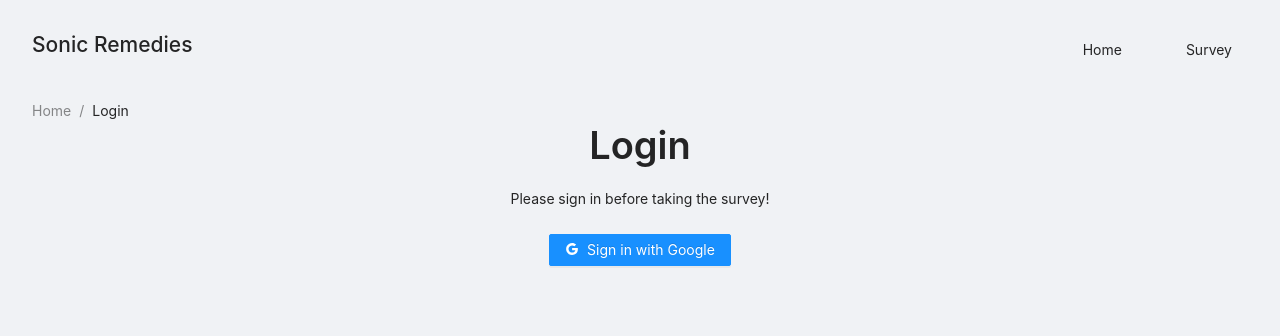
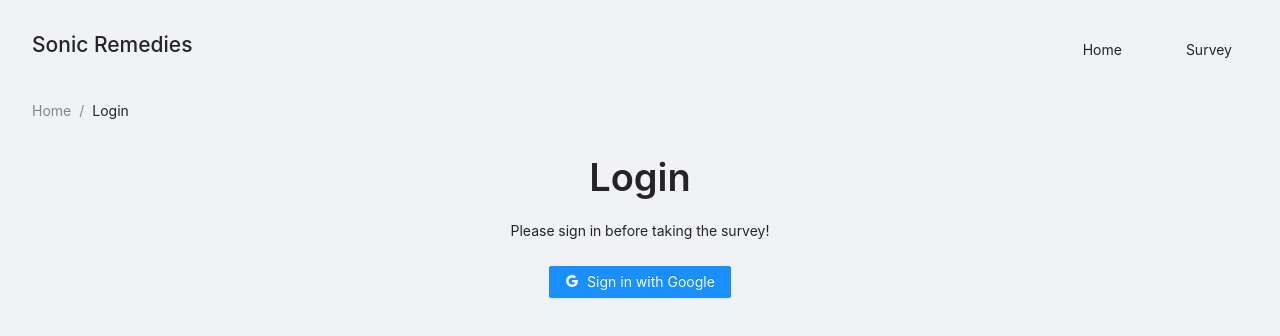
Before and after one commit to jfaro/sonic-remedies, a React (Create React App) app: page /login in a window 1280 px wide. Shown: the top 336 px of the page. Built offline with nearby package versions, Linux system fonts and the light colour scheme; no server answers.

Commit message:
Update global styles

```diff
--- a/src/App.js
+++ b/src/App.js
@@ -10,10 +10,8 @@ import { AuthProvider } from './contexts/AuthContext';
 
 import Home from './pages/Home';
 import Survey from './pages/Survey';
-import Admin from './pages/admin/Admin';
+import Admin from './pages/Admin';
 import Login from './pages/Login';
-import CreateSurvey from './pages/admin/CreateSurvey';
-import Surveys from './pages/admin/Surveys';
 
 
 function App() {
@@ -26,25 +24,17 @@ function App() {
             <Route path='/' element={<Home />} />
             <Route path='/login' element={<Login />} />
 
-            {/* Private routes */}
+            {/* Authenticated routes */}
             <Route path='/survey' element={
               <PrivateRoute>
                 <Survey />
               </PrivateRoute>
             } />
+
+            {/* Admin routes */}
             <Route path='/admin' element={
               <PrivateRoute>
                 <Admin />
-              </PrivateRoute>
-            } />
-            <Route path='/admin/surveys' element={
-              <PrivateRoute>
-                <Surveys />
-              </PrivateRoute>
-            } />
-            <Route path='/admin/create-survey' element={
-              <PrivateRoute>
-                <CreateSurvey />
               </PrivateRoute>
             } />
           </Routes>
--- a/src/globals.css
+++ b/src/globals.css
@@ -4,10 +4,6 @@
   --border: thin solid #ddd;
   --shadow: 0 0 40px 0 rgba(0, 0, 0, .05);
   --max-width: 2000px;
-}
-
-#root {
-  height: 100%;
 }
 
 /* -----------------------------------------------------------------------------
@@ -17,8 +13,11 @@
   display: flex;
   flex-direction: column;
   align-items: center;
+  justify-content: flex-start;
   width: 100%;
   height: 100%;
+  min-height: 100vh;
+  overflow-x: hidden;
   overflow-y: scroll;
   padding: 0 2rem;
 }
@@ -28,8 +27,15 @@
   flex-direction: column;
   align-items: center;
   width: 100%;
-  min-height: 100vh;
+  height: 100%;
   max-width: var(--max-width);
+}
+
+.page-center {
+  width: 100%;
+  height: 100%;
+  padding: 2rem 0;
+  flex: 1;
 }
 
 .h-100 {
@@ -67,6 +73,10 @@
   justify-content: center;
 }
 
+.flex-spaced {
+  justify-content: space-between;
+}
+
 .navigation>*+* {
   margin-left: 2rem;
 }
```
